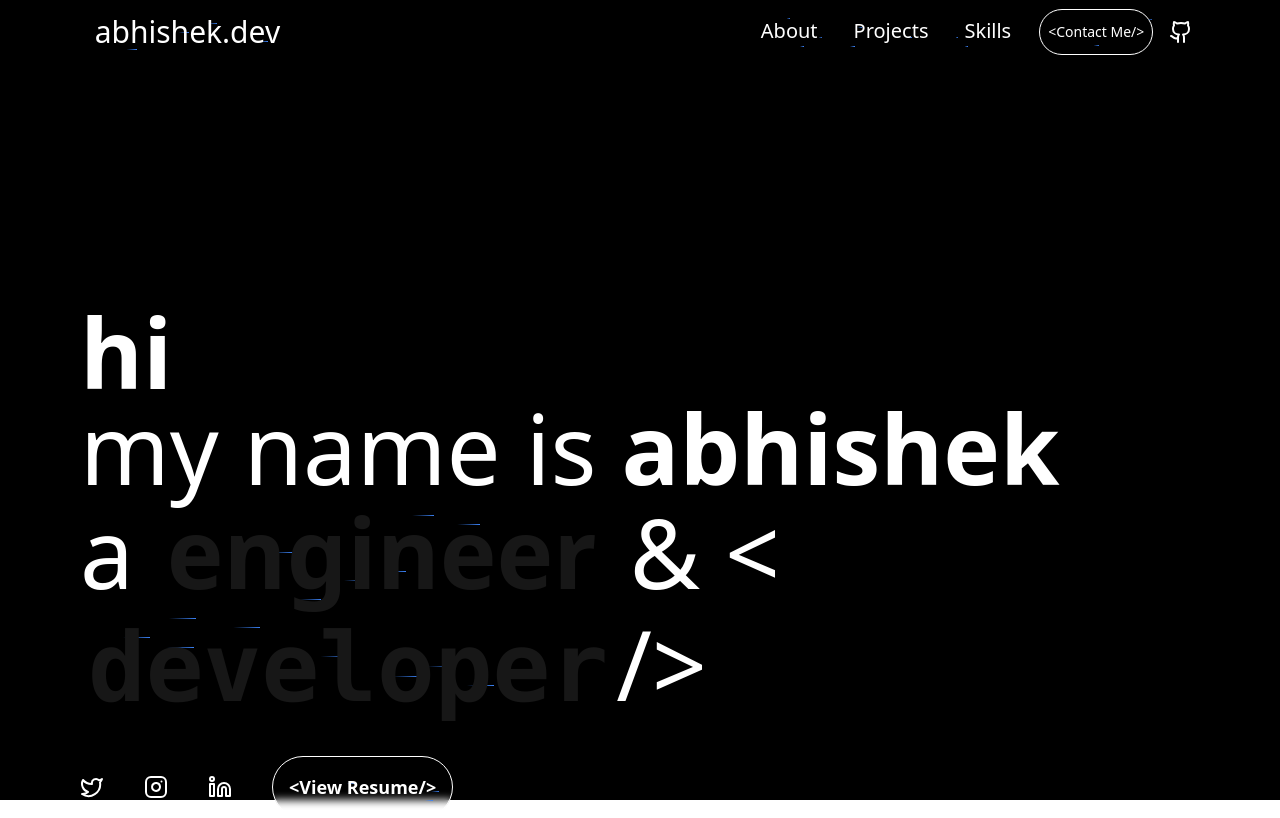
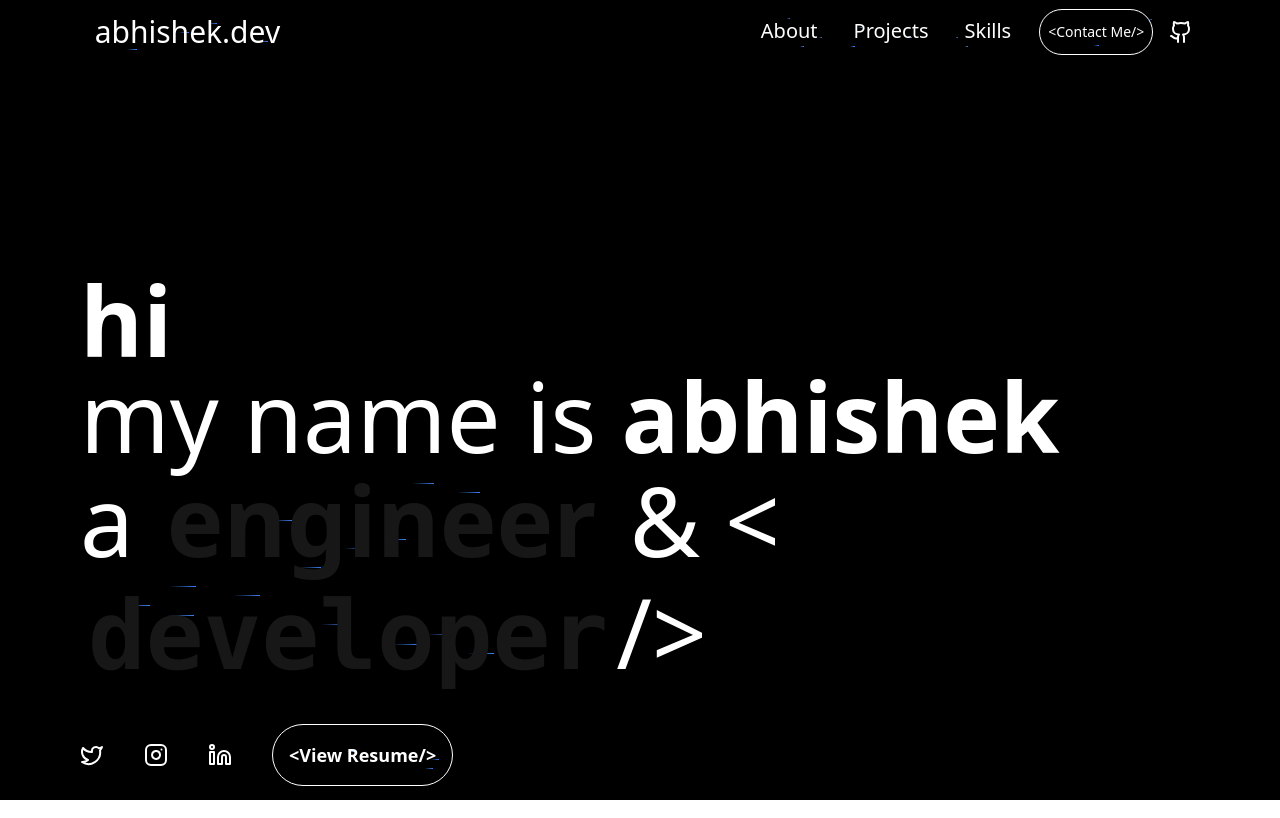
Before and after one commit to abhishek5173/NewPortfolio, a Next.js app in the folder myportfolio/: page / in a window 1280 px wide. Built offline with nearby package versions, Linux system fonts and the light colour scheme.

Commit message:
Update page.tsx

```diff
--- a/myportfolio/app/page.tsx
+++ b/myportfolio/app/page.tsx
@@ -8,8 +8,8 @@ import Link from "next/link";
 
 export default function Home() {
   return (
-    <div className="bg-black w-screen h-[calc(100vh-4rem)]">
-      <div className="px-6 sm:px-20 pt-64 lg:pt-60 text-white lg:text-8xl text-4xl sm:text-5xl">
+    <div className="bg-black w-screen h-[calc(100vh-4rem)] overflow-auto">
+      <div className="px-6 sm:px-20 pt-64 lg:pt-52 text-white lg:text-8xl text-4xl sm:text-5xl">
         <h1 className="font-extrabold">hi</h1>
         <h1 className="font-thin">
           my name is <span className="font-extrabold">abhishek</span>
```
